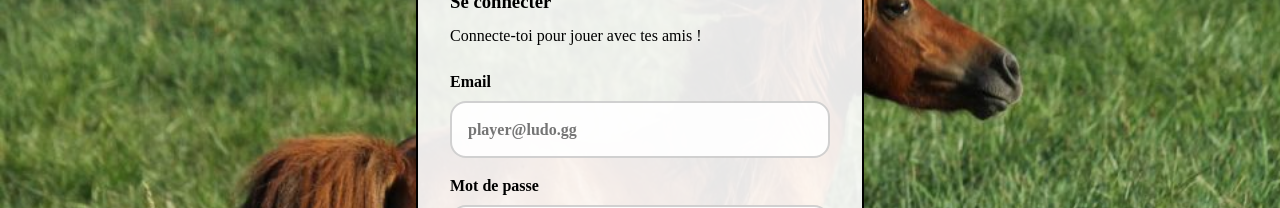
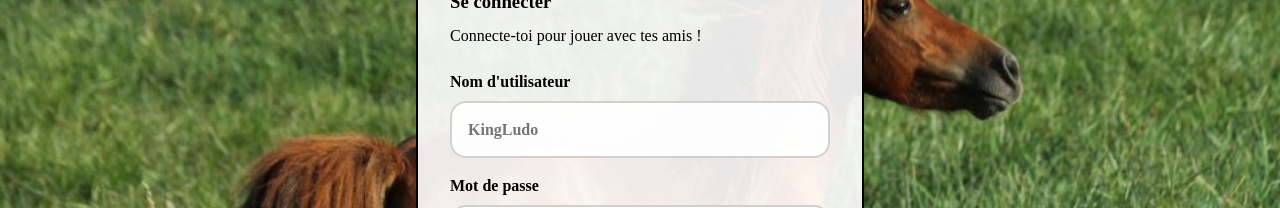
Before and after one commit to rfk42/ft_transcendence, a React (Vite) app in the folder frontend/: page /login in a window 1280 px wide. Shown: the part 346-554 px from the top of the page. Built offline with nearby package versions, Linux system fonts and the light colour scheme.

Commit message:
auth avec username

```diff
--- a/frontend/src/Content/Auth/AuthForm.jsx
+++ b/frontend/src/Content/Auth/AuthForm.jsx
@@ -13,10 +13,10 @@ const AUTH_CONTENT = {
     switchTo: '/register',
     fields: [
       {
-        id: 'email',
-        label: 'Email',
-        type: 'email',
-        placeholder: 'player@ludo.gg',
+        id: 'username',
+        label: "Nom d'utilisateur",
+        type: 'text',
+        placeholder: 'KingLudo',
       },
       {
         id: 'password',
@@ -108,7 +108,7 @@ const AuthForm = ({ mode = 'login' }) => {
 
       // Préparation des données selon le mode
       const payload = mode === 'login'
-        ? { email: formData.email, password: formData.password }
+        ? { username: formData.username, password: formData.password }
         : { email: formData.email, password: formData.password, username: formData.username }
 
       // Appel à l'API
--- a/frontend/src/Content/Profile/Profile.jsx
+++ b/frontend/src/Content/Profile/Profile.jsx
@@ -14,6 +14,7 @@ const Profile = () => {
         <div className="profile-info">
           <div className="profile-section">
             <h2>Statistiques</h2>
+
             <div className="stats-grid">
               <div className="stat-card">
                 <div className="stat-value">0</div>
```
Also changed, not shown: 1 other file (tests, documents, lock files or other folders).
